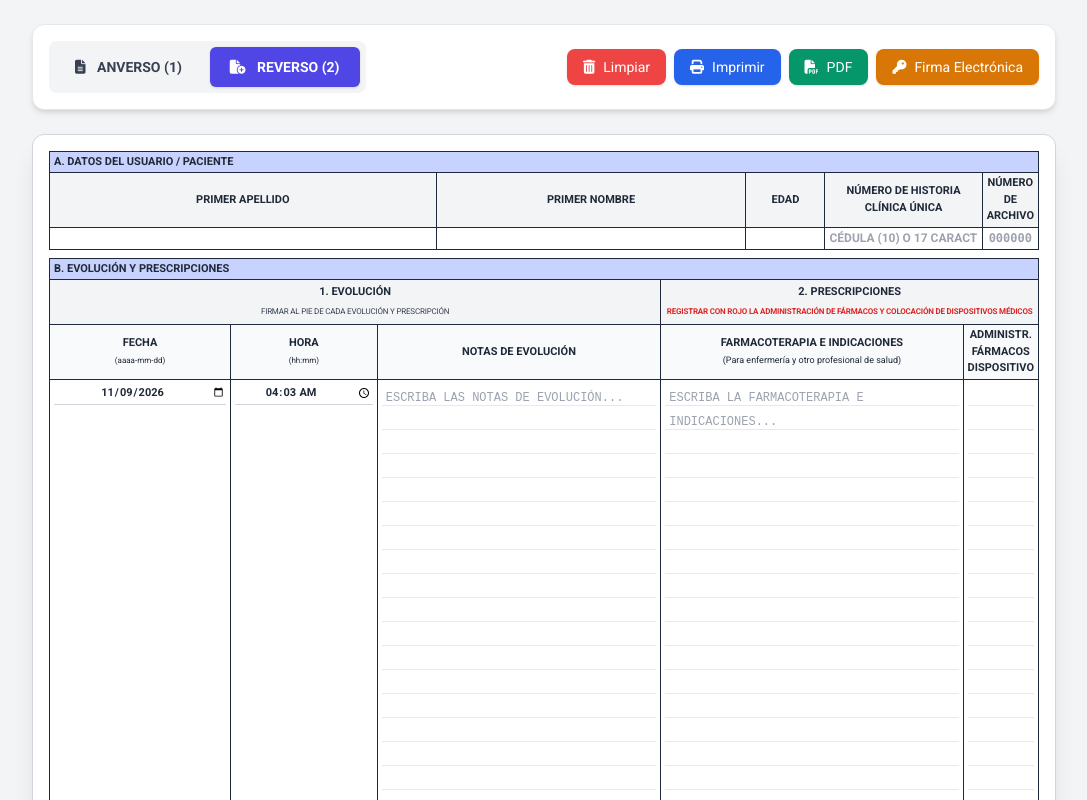
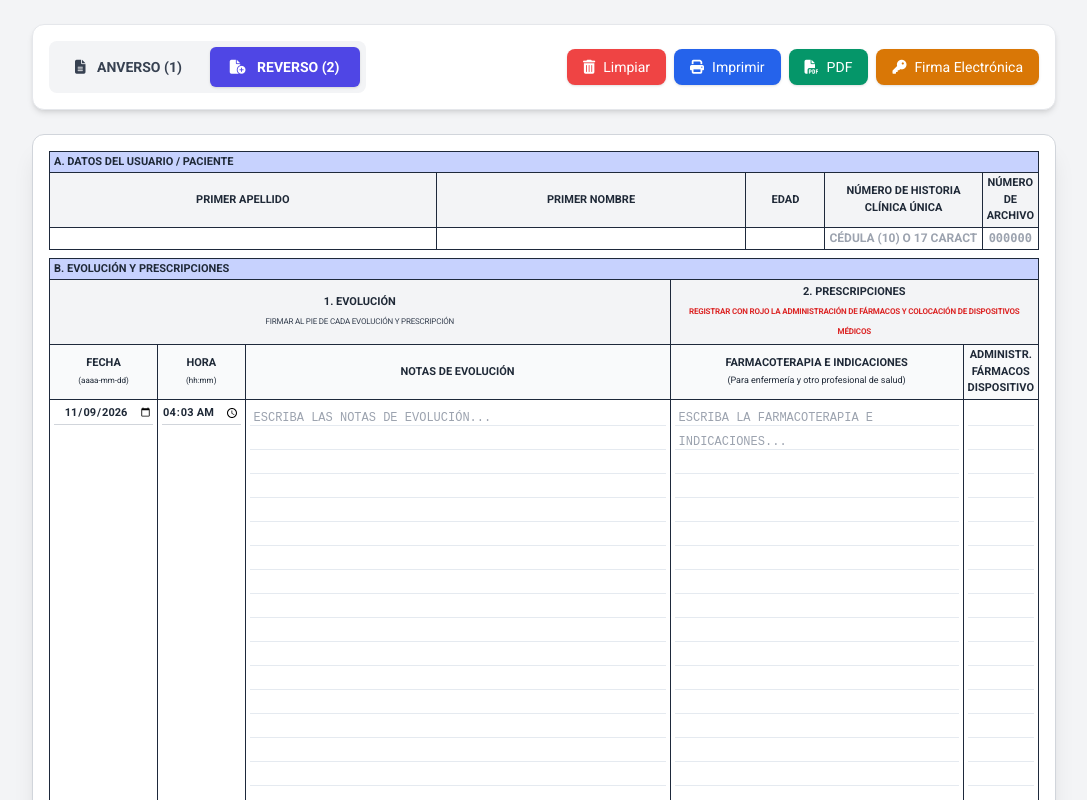
Before and after one commit to dds06d04estadisticahbg-del/evolucion_prescripcion, a plain HTML site: page index.html in a window 1280 px wide. Both pictures are taken after a click on the button "REVERSO (2)". Shown: the top 800 px of the page, without its empty margins (96-1183 px from the left). Drawn offline with nearby package versions, Linux system fonts and the light colour scheme.

```diff
--- a/index.html
+++ b/index.html
@@ -234,7 +234,7 @@
                     </tr>
                     <tr class="bg-gray-50 text-center text-[10px] font-bold">
                         <td class="w-1/12">FECHA<br><span class="font-normal text-[8px]">(aaaa-mm-dd)</span></td>
-                        <td class="w-10">HORA<br><span class="font-normal text-[8px]">(hh:mm)</span></td>
+                        <td class="w-1/12">HORA<br><span class="font-normal text-[8px]">(hh:mm)</span></td>
                         <td class="border-r border-gray-400">NOTAS DE EVOLUCIÓN</td>
                         <td class="w-3/4">FARMACOTERAPIA E INDICACIONES<br><span class="font-normal text-[9px]">(Para enfermería y otro profesional de salud)</span></td>
                         <td class="w-16 text-[9px]">ADMINISTR. FÁRMACOS DISPOSITIVO</td>
@@ -326,8 +326,8 @@
                         </th>
                     </tr>
                     <tr class="bg-gray-50 text-center text-[9px] font-bold">
-                        <td class="w-15">FECHA<br><span class="font-normal text-[8px]">(aaaa-mm-dd)</span></td>
-                        <td class="w-10">HORA<br><span class="font-normal text-[8px]">(hh:mm)</span></td>
+                        <td class="w-1/12">FECHA<br><span class="font-normal text-[8px]">(aaaa-mm-dd)</span></td>
+                        <td class="w-1/12">HORA<br><span class="font-normal text-[8px]">(hh:mm)</span></td>
                         <td class="border-r border-gray-400">NOTAS DE EVOLUCIÓN</td>
                         <td class="w-3/4">FARMACOTERAPIA E INDICACIONES<br><span class="font-normal text-[9px]">(Para enfermería y otro profesional de salud)</span></td>
                         <td class="w-16 text-[9px]">ADMINISTR. FÁRMACOS DISPOSITIVO</td>
```
